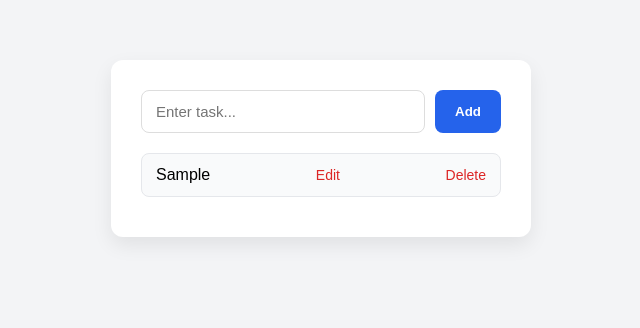
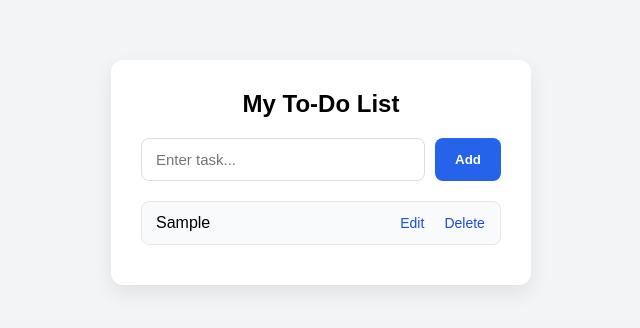
Before and after one commit to leonardorong/todo-list-app, a plain HTML site: page index.html in a window 1280 px wide. Both pictures are taken after typing "Sample" into the empty fields and a click on the button "Add". Shown: the whole page, without its empty margins (319-959 px from the left). Drawn offline with Linux system fonts and the light colour scheme.

Commit message:
Styled the positioning of the buttons.

```diff
--- a/app.js
+++ b/app.js
@@ -14,7 +14,7 @@ if(savedTasks) {
 
     const editBtn = document.createElement("button");
     editBtn.textContent = "Edit";
-    editBtn.style.marginLeft = "10px";
+    editBtn.style.marginLeft = "180px";
 
     const deleteBtn = document.createElement("button");
     deleteBtn.textContent = "Delete";
@@ -74,7 +74,7 @@ addBtn.addEventListener("click", function() {
 
     const editBtn = document.createElement("button");
     editBtn.textContent = "Edit";
-    editBtn.style.marginLeft = "10px"
+    editBtn.style.marginLeft = "180px"
 
     // Create delete button
     const deleteBtn = document.createElement("button");
--- a/index.html
+++ b/index.html
@@ -3,6 +3,7 @@
 <html>
   <body>
     <div class="todo-container">
+      <h2>My To-Do List</h2>
       <div class="input-row">
         <input id="taskInput" placeholder="Enter task...">
         <button id="addBtn" class="addBtn">Add</button>
--- a/style.css
+++ b/style.css
@@ -67,8 +67,9 @@ body{
   border-radius:8px;
   margin-bottom:10px;
   display:flex;
-  justify-content:space-between;
+  justify-content:flex-start;
   align-items:center;
+  gap: 10px;
   border:1px solid #e5e7eb;
 }
 
@@ -84,5 +85,5 @@ body{
   border:none;
   font-size:14px;
   cursor:pointer;
-  color:#dc2626;
+  color:#1d4ed8;
 }
```
